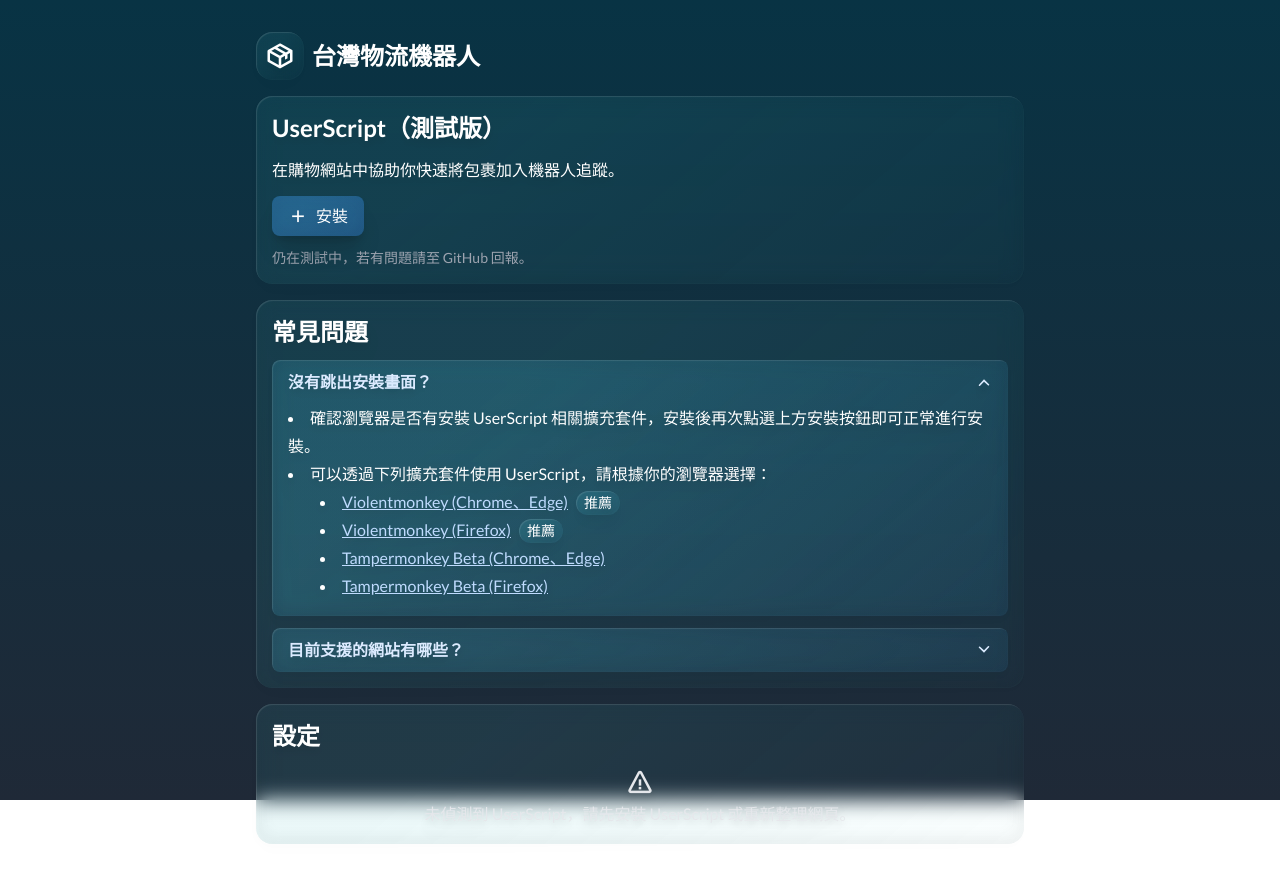
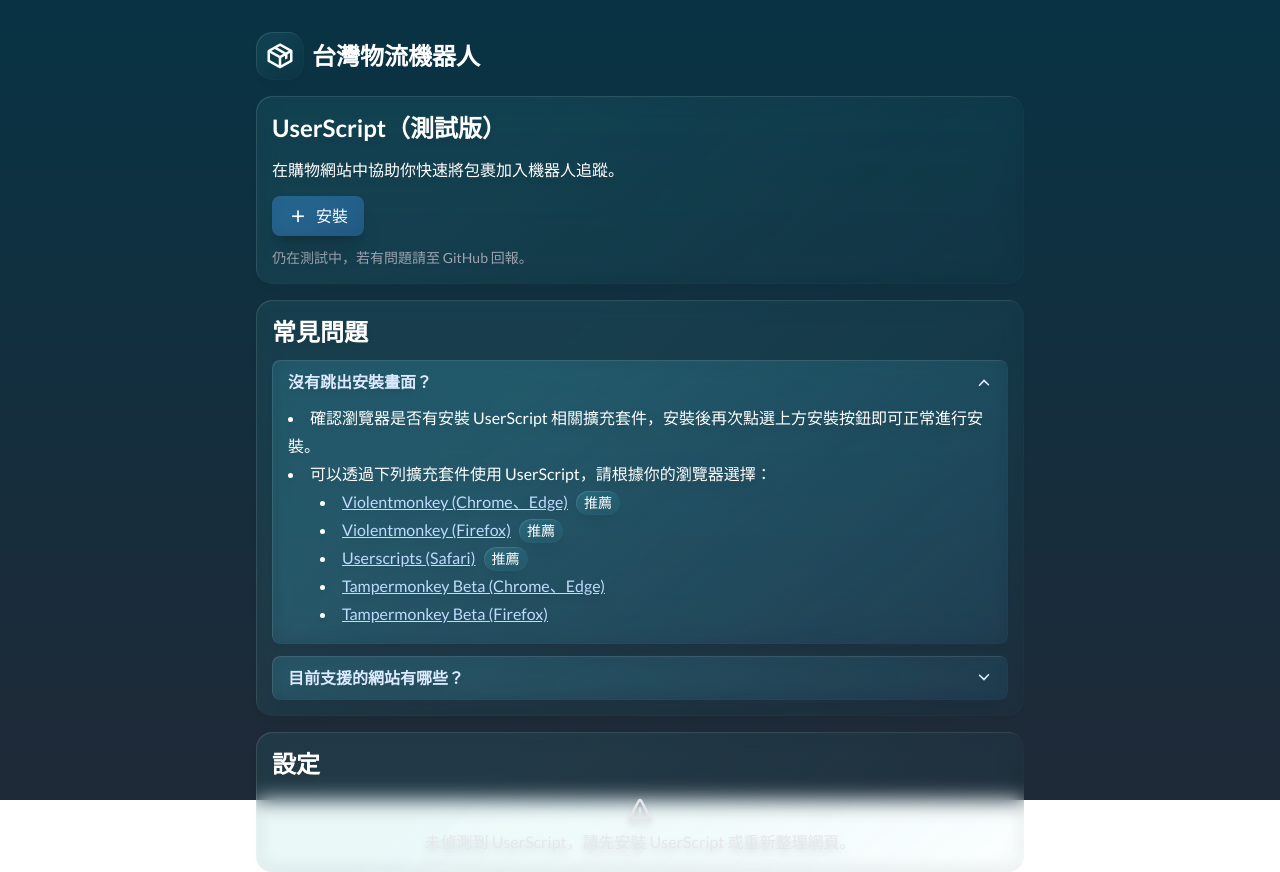
Before and after one commit to tasi788/TaiwanDeliveryPlugins, a React (Vite) app in the folder frontend/: page / in a window 1280 px wide. Both pictures are taken after a click on the heading "沒有跳出安裝畫面？". Before the commit the page ends 844 px from the top, so only its background shows below. Built offline with nearby package versions, Linux system fonts and the light colour scheme.

Commit message:
added safari ext

```diff
--- a/frontend/src/App.jsx
+++ b/frontend/src/App.jsx
@@ -86,6 +86,18 @@ function App() {
                 </li>
                 <li>
                   <a
+                    href="https://apps.apple.com/tw/app/userscripts/id1463298887"
+                    className="link"
+                    target="_blank"
+                  >
+                    Userscripts (Safari)
+                  </a>
+                  <div className="frosted-glass inline-block text-white rounded-full p-0.5 px-2 text-sm ml-2">
+                    推薦
+                  </div>
+                </li>
+                <li>
+                  <a
                     href="https://chrome.google.com/webstore/detail/gcalenpjmijncebpfijmoaglllgpjagf"
                     className="link"
                     target="_blank"
```
